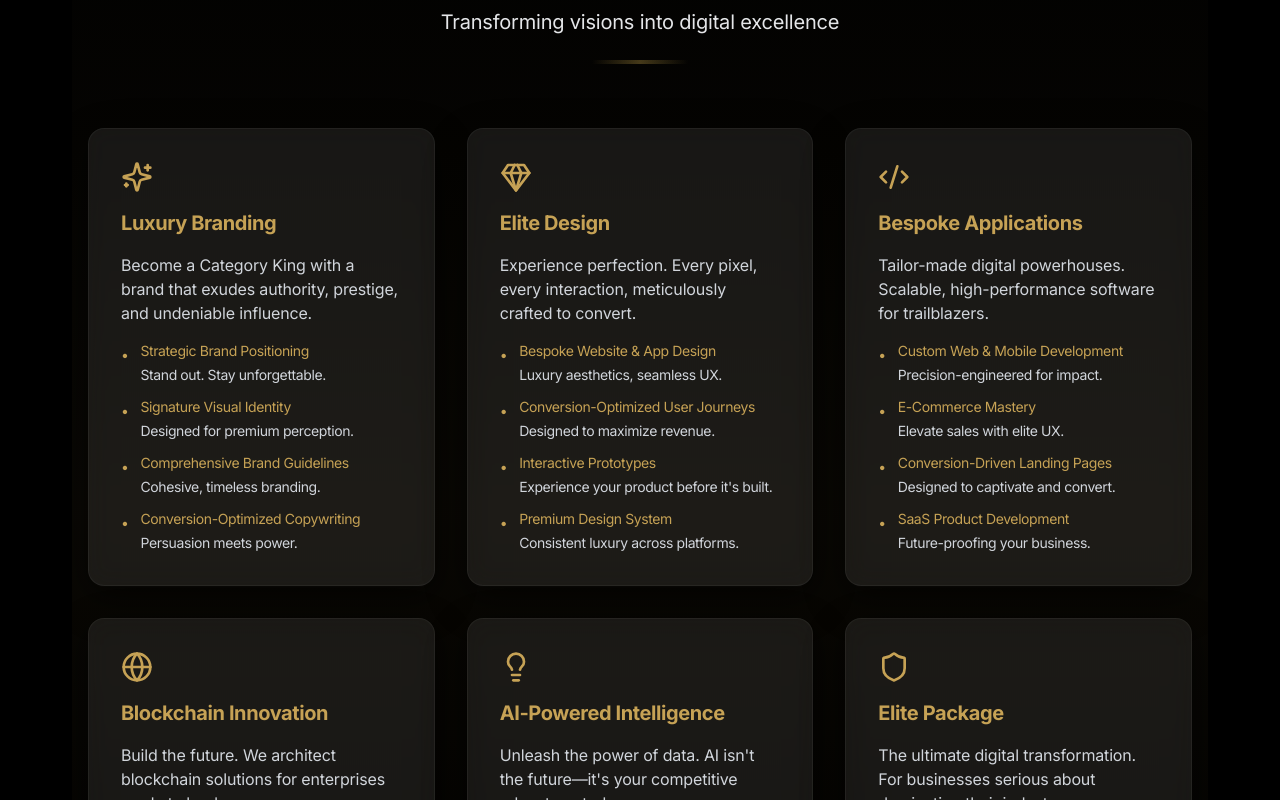
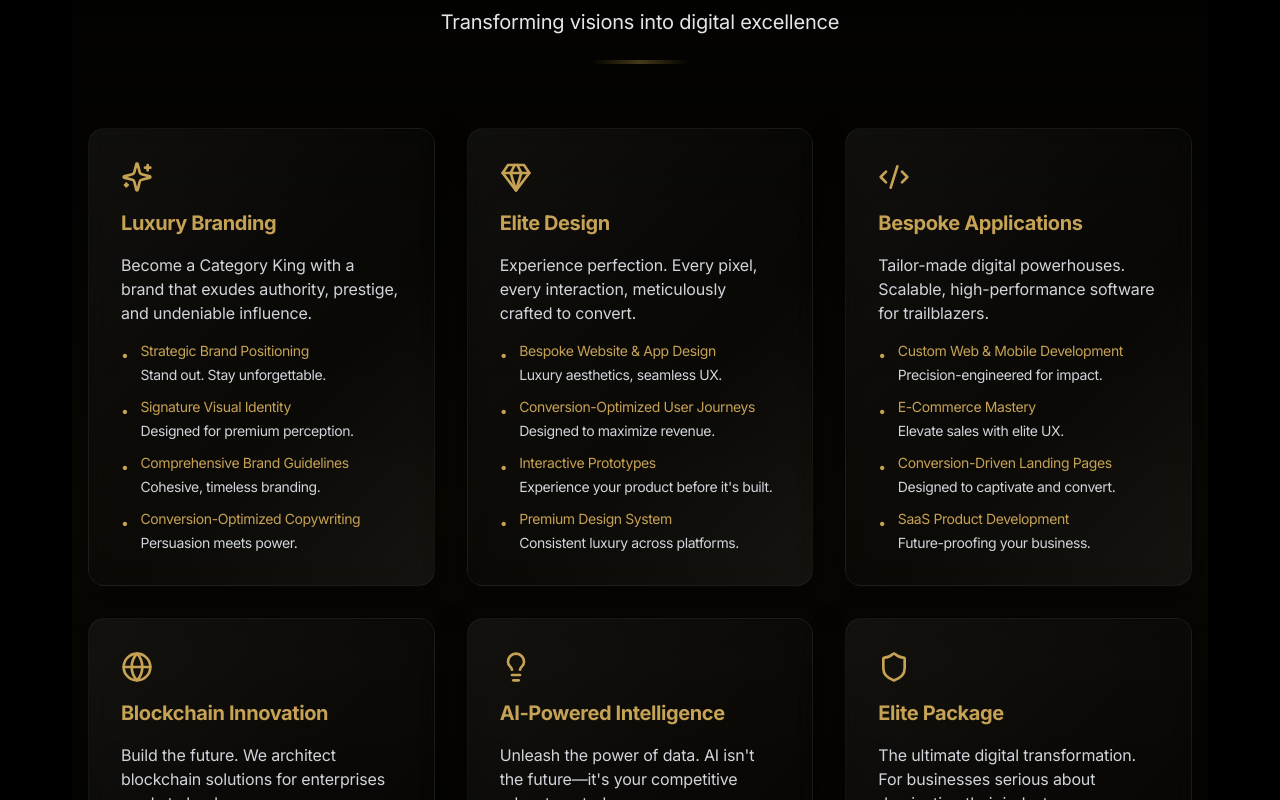
Before and after one commit to mrbuddhu/SanganakHQ, a Next.js app: page / in a window 1280 px wide. Shown: the part 1040-1840 px from the top of the page. Built offline with nearby package versions, Linux system fonts and the light colour scheme.

Commit message:
Update globals.css

```diff
--- a/src/app/globals.css
+++ b/src/app/globals.css
@@ -83,10 +83,13 @@ body {
 .luxury-card {
   background: linear-gradient(
     135deg,
-    rgba(255, 255, 255, 0.08) 0%,
-    rgba(255, 255, 255, 0.08) 40%,
-    rgba(255, 255, 255, 0.08) 60%,
-    rgba(255, 255, 255, 0.08) 100%
+     rgba(255, 255, 255, 0.05) 0%,
+
+    rgba(255, 255, 255, 0.02) 40%,
+
+    rgba(255, 255, 255, 0.01) 60%,
+
+    rgba(255, 255, 255, 0.05) 100%
   );
   backdrop-filter: blur(12px);
   border: 1px solid rgba(255, 255, 255, 0.05);
```
